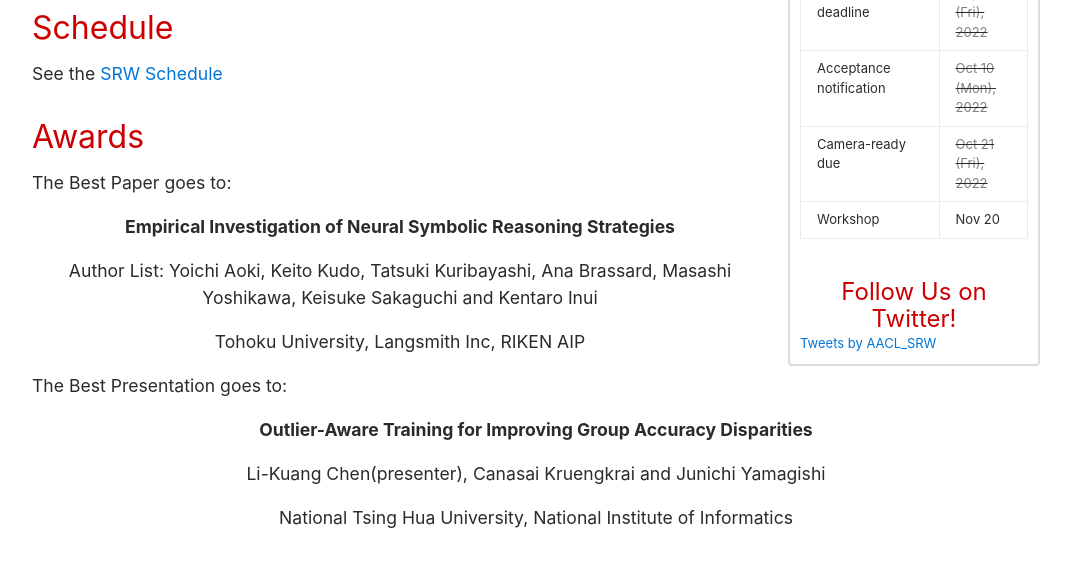
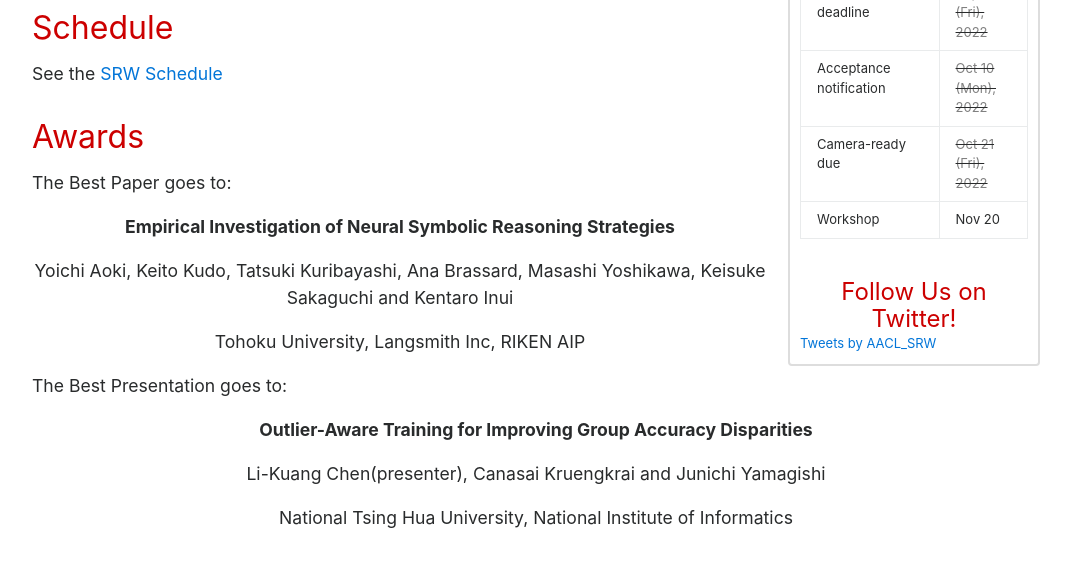
Before and after one commit to aacl2023-srw/aacl2023-srw.github.io, a Jekyll site: the page built from program.md, in a window 1280 px wide and 900 px high, scrolled down 834 px. Shown: the top 567 px of the window, without its empty margins (104-1175 px from the left). Built offline with Jekyll 4.4.1, drawn with Linux system fonts in a browser that asks for light colours; comment, search, counter and statistics services are not loaded.

Commit message:
Update program.md

```diff
--- a/program.md
+++ b/program.md
@@ -67,7 +67,7 @@ The Best Paper goes to:
 
 <p align="center"> <b>Empirical Investigation of Neural Symbolic Reasoning Strategies</b> </p>
 
-<p align="center"> Author List: Yoichi Aoki, Keito Kudo, Tatsuki Kuribayashi, Ana Brassard, Masashi Yoshikawa, Keisuke Sakaguchi and Kentaro Inui </p>
+<p align="center"> Yoichi Aoki, Keito Kudo, Tatsuki Kuribayashi, Ana Brassard, Masashi Yoshikawa, Keisuke Sakaguchi and Kentaro Inui </p>
 
 <p align="center"> Tohoku University, Langsmith Inc, RIKEN AIP </p>
 
```
